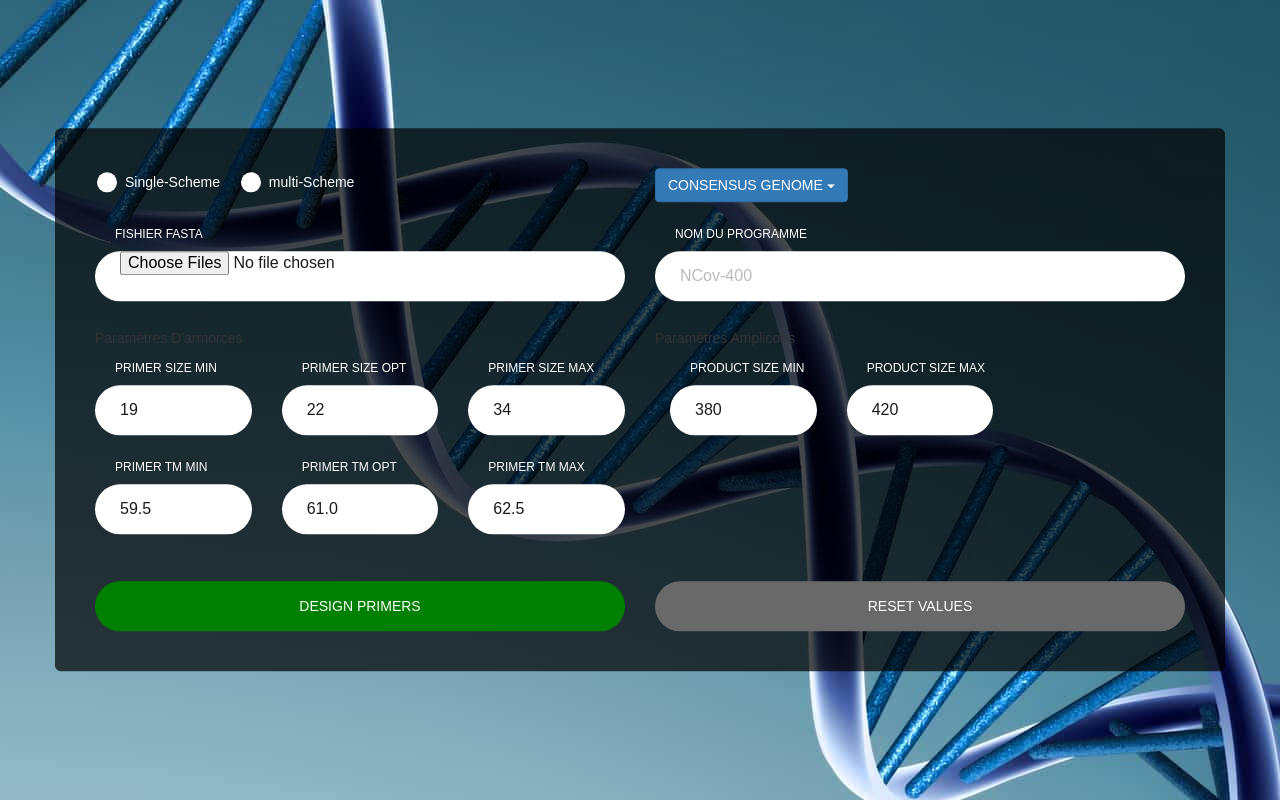
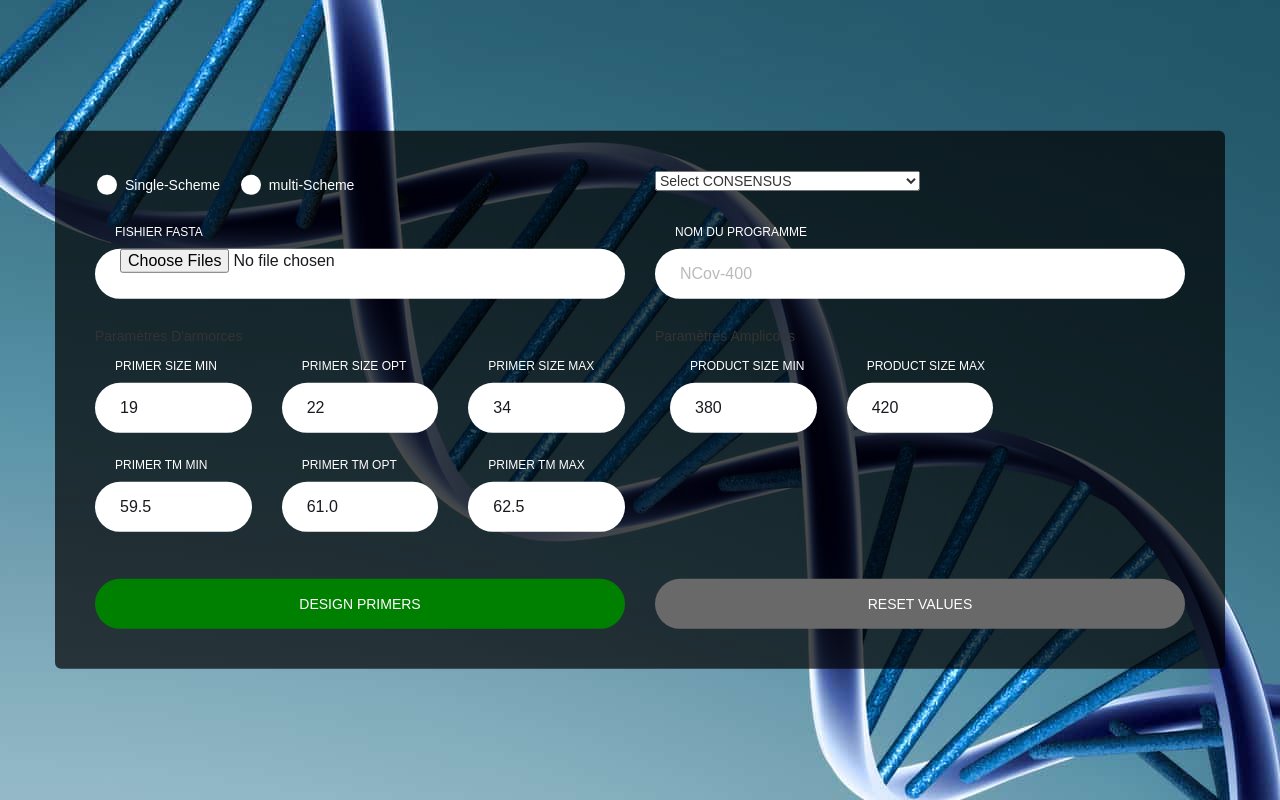
Before and after one commit to Guyriche/ProjetCHU_Mt_Godine, a Python web app: template public/templates/primers.html in a window 1280 px wide. Run offline with Jinja, Linux system fonts and the light colour scheme; the template is opened without the code that fills it, so the values that code supplies are empty.

Commit message:
Add CONSENSUS choice in primal.html

```diff
--- a/public/static/js/queryforPrimer.js
+++ b/public/static/js/queryforPrimer.js
@@ -62,11 +62,12 @@ var AMPLICON_SIZE_MIN = document.getElementById("ProductSizeMin");
 var AMPLICON_SIZE_MAX = document.getElementById("ProductSizeMax");
 
 var FASTAFILE = document.getElementById("file-scheme");
+var CONSENSUS = document.getElementById("consensus");
 
 form.onsubmit = function (event){
     var xhr = new XMLHttpRequest();
     var data = new FormData(form);
-
+    var consensus = $(CONSENSUS).val()
     let config = {
         "PRIMER_SIZE_RANGES": {
             "DEFAULT": [parseInt(PRIMER_SIZE_MIN.value), parseInt(PRIMER_SIZE_MAX.value), parseInt(PRIMER_SIZE_OPT.value)],
@@ -78,6 +79,7 @@ form.onsubmit = function (event){
 
         "AMPLICON_SIZE_MIN": parseInt(AMPLICON_SIZE_MIN.value),
         "AMPLICON_SIZE_MAX": parseInt(AMPLICON_SIZE_MAX.value),
+        "CONSENSUS" : consensus,
     }
 
     // Add extra data to form before submission
--- a/public/templates/primers.html
+++ b/public/templates/primers.html
@@ -46,14 +46,11 @@
                         </div>
                         <div class="col-md-6">
                             <div class="dropdown">
-                                <button class="btn btn-primary dropdown-toggle" type="button" data-toggle="dropdown">CONSENSUS GENOME
-                                  <span class="caret"></span>
-                                </button>
-                                <ul class="dropdown-menu">
-                                    <li><a href="#">Human Genome</a></li>
-                                    <li><a href="#">Cat Genome</a></li>
-                                    <li><a href="#">Bacteria Genome</a></li>
-                                  </ul>
+                               <select class="selectpicker show-menu-arrow" name="CONSENSUS" id="consensus" style="width: 50%">
+                                 <option selected value="default">Select CONSENSUS</option>
+                                 <option value="Human_Genome">Human Genome</option>
+                                 <option value="Bacteria">Bacteria</option>
+                               </select>
                             </div>
                         </div>
                     </div>
```
